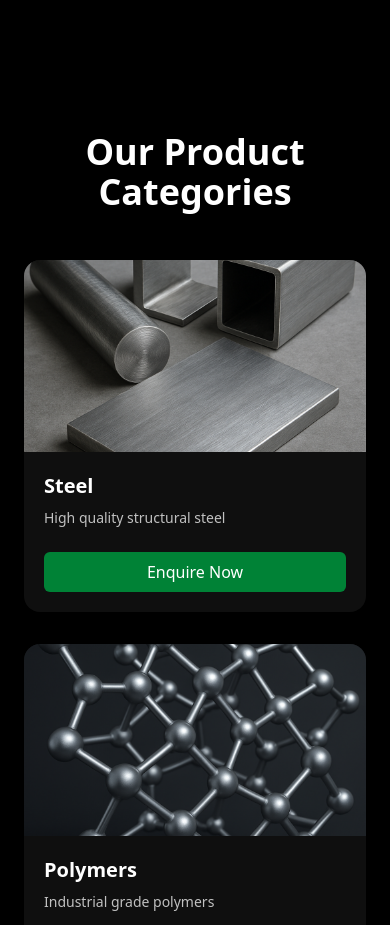
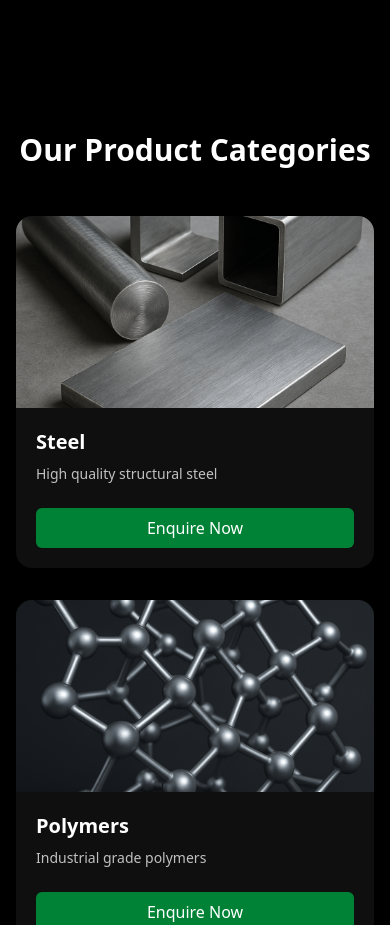
Before and after one commit to gfdshyfyfryffgy/marketplace, a React (Vite) app: page / in a window 390 px wide. Shown: the part 840-1765 px from the top of the page. Built offline with nearby package versions, Linux system fonts and the light colour scheme.

Commit message:
Updated home button

```diff
--- a/src/Product/Product.jsx
+++ b/src/Product/Product.jsx
@@ -86,7 +86,7 @@ const Product = () => {
           className="w-full h-full"
         >
           {categories.map((item, i) => (
-            <SwiperSlide key={i} className="relative w-full h-full ">
+            <SwiperSlide key={i} className="relative w-full h-full overflow-hidden">
               <div className="w-full h-full">
                 <img
                   src={item.image}
--- a/src/component/Navbar.jsx
+++ b/src/component/Navbar.jsx
@@ -64,22 +64,37 @@ export default function Navbar() {
       {isOpen && (
   <div className="lg:hidden px-4 pb-4 transition-all duration-300">
     <div className="flex flex-col space-y-3 text-white text-base font-medium">
-            {["Home", "Products", "Services", "Solutions", "About", "Contact"].map((item) => (
-              <a key={item} href="#" className="hover:text-[#00B3A3]">
-                {item}
-              </a>
+      {[
+        { name: "Home", path: "/" },
+        { name: "Categories", path: "/categories" },
+        { name: "Services", path: "/services" },
+        { name: "Solutions", path: "/solutions" },
+        { name: "About", path: "/about" },
+        { name: "Contact", path: "/contact" }
+      ].map((item) => (
+        <Link
+          key={item.name}
+          to={item.path}
+          onClick={() => setIsOpen(false)} // menu close
+          className="hover:text-[#00B3A3]"
+        >
+          {item.name}
+        </Link>
       ))}
       <hr className="border-gray-700 my-2" />
       <button
         className="bg-[#1A1A1A] text-[#00B3A3] px-4 py-2 rounded-full font-medium hover:bg-[#232323] transition"
-        onClick={() => navigate("/login")}
+        onClick={() => {
+          setIsOpen(false); // menu close
+          navigate("/login");
+        }}
       >
         Login
       </button>
-
     </div>
   </div>
 )}
+
     </nav>
   );
 }
--- a/src/component/ProductCategories.jsx
+++ b/src/component/ProductCategories.jsx
@@ -34,36 +34,41 @@ const containerVariants = {
 };
 
 const cardVariants = {
-  hidden: { opacity: 0, y: 40 },
+  hidden: { opacity: 0, y: 50 },
   show: { opacity: 1, y: 0, transition: { duration: 0.6, ease: "easeOut" } },
+  exit: { opacity: 0, y: 50, transition: { duration: 0.5 } },
 };
 
 const ProductCategories = () => {
   const navigate = useNavigate();
 
   return (
-    <section className="w-full min-h-screen bg-black text-white py-16 px-6">
-      <h2 className="text-4xl font-bold text-center mb-12">Our Product Categories</h2>
+    <section className="w-full bg-black text-white py-16 px-4 sm:px-6 lg:px-8">
+      <div className="max-w-7xl mx-auto">
+        <h2 className="text-3xl sm:text-4xl font-bold text-center mb-12">
+          Our Product Categories
+        </h2>
 
         <motion.div
-        className="grid grid-cols-1 sm:grid-cols-2 lg:grid-cols-4 gap-8 max-w-7xl mx-auto"
+          className="grid grid-cols-1 sm:grid-cols-2 md:grid-cols-3 lg:grid-cols-4 gap-8"
           variants={containerVariants}
           initial="hidden"
           whileInView="show"
-        viewport={{ once: true }}
+          exit="exit"
+          viewport={{ once: false, amount: 0.3 }}
         >
           {categories.map((category, index) => (
             <motion.div
               key={index}
               variants={cardVariants}
-            className="bg-[#0f0f0f] rounded-2xl overflow-hidden shadow-lg hover:shadow-2xl transition-shadow duration-300"
+              className="bg-[#0f0f0f] rounded-2xl overflow-hidden shadow-lg hover:shadow-2xl transition-shadow duration-300 flex flex-col"
             >
               <img
                 src={category.image}
                 alt={category.title}
                 className="w-full h-48 object-cover"
               />
-            <div className="p-5 flex flex-col justify-between h-[calc(100%-12rem)]">
+              <div className="p-5 flex flex-col flex-1 justify-between">
                 <div>
                   <h3 className="text-xl font-semibold mb-2">{category.title}</h3>
                   <p className="text-sm text-[#C1C1C1]">{category.desc}</p>
@@ -78,6 +83,7 @@ const ProductCategories = () => {
             </motion.div>
           ))}
         </motion.div>
+      </div>
     </section>
   );
 };
--- a/src/index.css
+++ b/src/index.css
@@ -2,6 +2,10 @@
 html {
   scroll-behavior: smooth;
 }
+body {
+  overflow-x: hidden;
+}
+
 
 
 
```
Also changed, not shown: 1 other file (tests, documents, lock files or other folders). Lines whose indentation alone changed are shown as unchanged.
